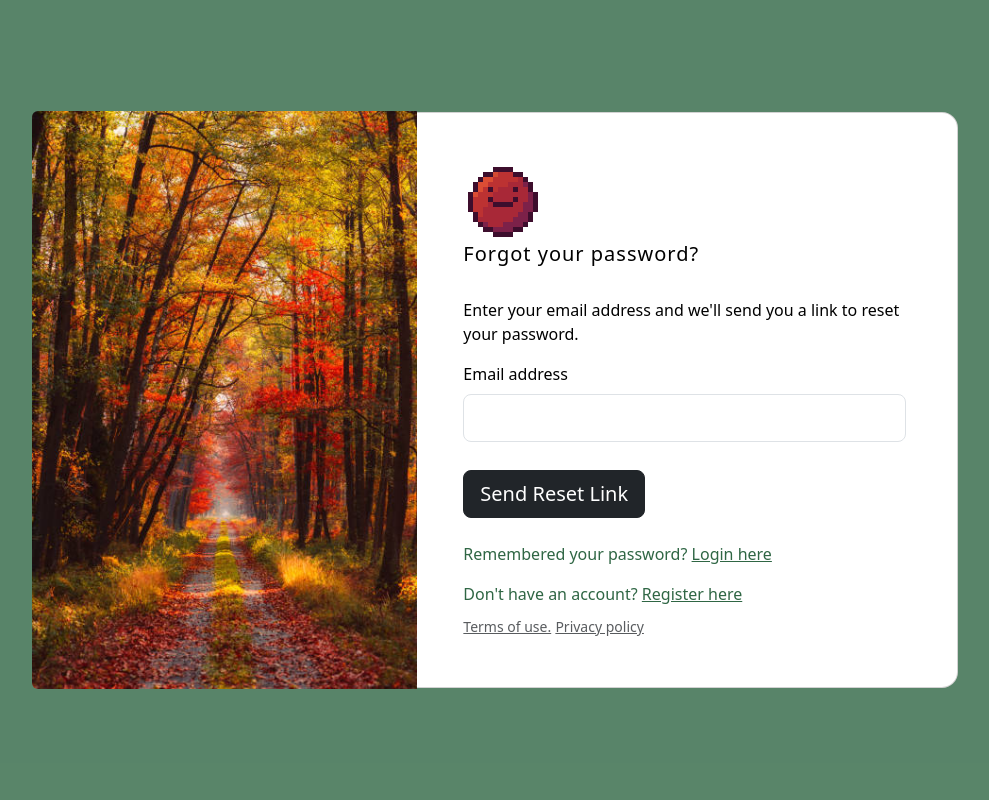
After one commit to dodaniel006/2800-202510-BBY06, a Node server app: page /forgor in a window 1280 px wide. The commit adds this page. Shown: the whole page, without its empty margins (145-1134 px from the left). Run offline with Node 20, Linux system fonts and the light colour scheme; the visitor is signed in with stand-in values (Sample User, id 1); some libraries are stand-ins or nearby versions.

Commit message:
feat: added forgot password page and some logic
- Forgot password logic incomplete

```diff
--- a/web_app/app.js
+++ b/web_app/app.js
@@ -245,6 +245,22 @@ app.get("/register", (req, res) => {
   res.render("register", settings);
 });
 
+app.get("/forgor", (req, res) => {
+
+  let settings = createSettings({
+    title: "Forgot Password",
+    pageCSS: "/css/forgor.css",
+    pageJS: "/js/forgor.js",
+    showNav: false,
+    showFooter: false,
+    mobileNavVisible: false,
+  });
+
+  res.render("forgor", settings);
+
+});
+
+
 app.get("/diary", async (req, res) => {
   // Connect to MongoDB and fetch food list
   await connectToMongo();
--- /dev/null
+++ b/web_app/frontend/css/forgor.css
@@ -0,0 +1,12 @@
+.logo{
+    width: 80px;
+    margin: 0 auto;
+}
+
+.bb-bg-surface-tr {
+    background-color: var(--bg-surface-tr);
+}
+
+.bb-text-surface {
+    color: var(--bg-surface);
+}
--- /dev/null
+++ b/web_app/frontend/views/forgor.ejs
@@ -0,0 +1,55 @@
+<!DOCTYPE html>
+<html lang="en">
+<head>
+  <meta charset="UTF-8">
+  <meta name="viewport" content="width=device-width, initial-scale=1.0">
+  <title>Document</title>
+</head>
+<body>
+  <section class="vh-100 bb-bg-surface-tr">
+    <div class="container py-5 h-100">
+      <div class="row d-flex justify-content-center align-items-center h-100">
+        <div class="col col-xl-10">
+          <div class="card" style="border-radius: 1rem;">
+            <div class="row g-0">
+              <div class="col-md-6 col-lg-5 d-none d-md-block" style="margin: -1pt;">
+                <img src="images/login_banner.jpg"
+                  class="img-fluid w-100 h-100 object-fit-cover rounded-start"
+                  alt="login form" style="border-radius: 1rem 0 0 1rem;" />
+              </div>
+              <div class="col-md-6 col-lg-7 d-flex align-items-center">
+                <div class="card-body p-4 p-lg-5 text-black">
+                  <form id="forgor-form" method="POST" action="/forgor">
+                    <div class="d-flex align-items-center m-0">
+                      <span class="h1 fw-bold mb-0"><img class="logo" src="/images/logo.png"></span>
+                    </div>
+                    <h5 class="fw-normal mb-3 pb-3" style="letter-spacing: 1px;">Forgot your password?</h5>
+                    <p class="mb-3">Enter your email address and we'll send you a link to reset your password.</p>
+                    <div data-mdb-input-init class="form-outline mb-4">
+                      <label class="form-label" for="forgorEmail">Email address</label>
+                      <input type="email" id="forgorEmail" name="email" class="form-control form-control-lg" required />
+                    </div>
+                    <div class="pt-1 mb-4">
+                      <button id="sendResetLink" data-mdb-button-init data-mdb-ripple-init class="btn btn-dark btn-lg btn-block"
+                        type="submit">Send Reset Link</button>
+                    </div>
+                    <div id="forgorErrorMessage" class="alert alert-danger d-none" role="alert">
+                      <!-- Error messages will be displayed here -->
+                    </div>
+                    <p class="mb-2 pb-lg-2 bb-text-surface">Remembered your password? <a href="/login"
+                        class="bb-text-surface">Login here</a></p>
+                    <p class="m-0 pb-lg-2 bb-text-surface">Don't have an account? <a href="/register"
+                        class="bb-text-surface">Register here</a></p>
+                    <a href="#!" class="small text-muted">Terms of use.</a>
+                    <a href="#!" class="small text-muted">Privacy policy</a>
+                  </form>
+                </div>
+              </div>
+            </div>
+          </div>
+        </div>
+      </div>
+    </div>
+  </section>
+</body>
+</html>
--- a/web_app/frontend/views/login.ejs
+++ b/web_app/frontend/views/login.ejs
@@ -41,7 +41,7 @@
                   </div>
 
 
-                  <a class="small text-muted" href="#!">Forgot password?</a>
+                  <a class="small text-muted" href="/forgor">Forgot password?</a>
                   <p class="mb-5 pb-lg-2 bb-text-surface">Don't have an account? <a href="/register"
                       class="bb-text-surface">Register here</a></p>
                   <a href="#!" class="small text-muted">Terms of use.</a>
```
Also changed, not shown: web_app/backend/routes/forgor.js (added, +47 -0 lines).
